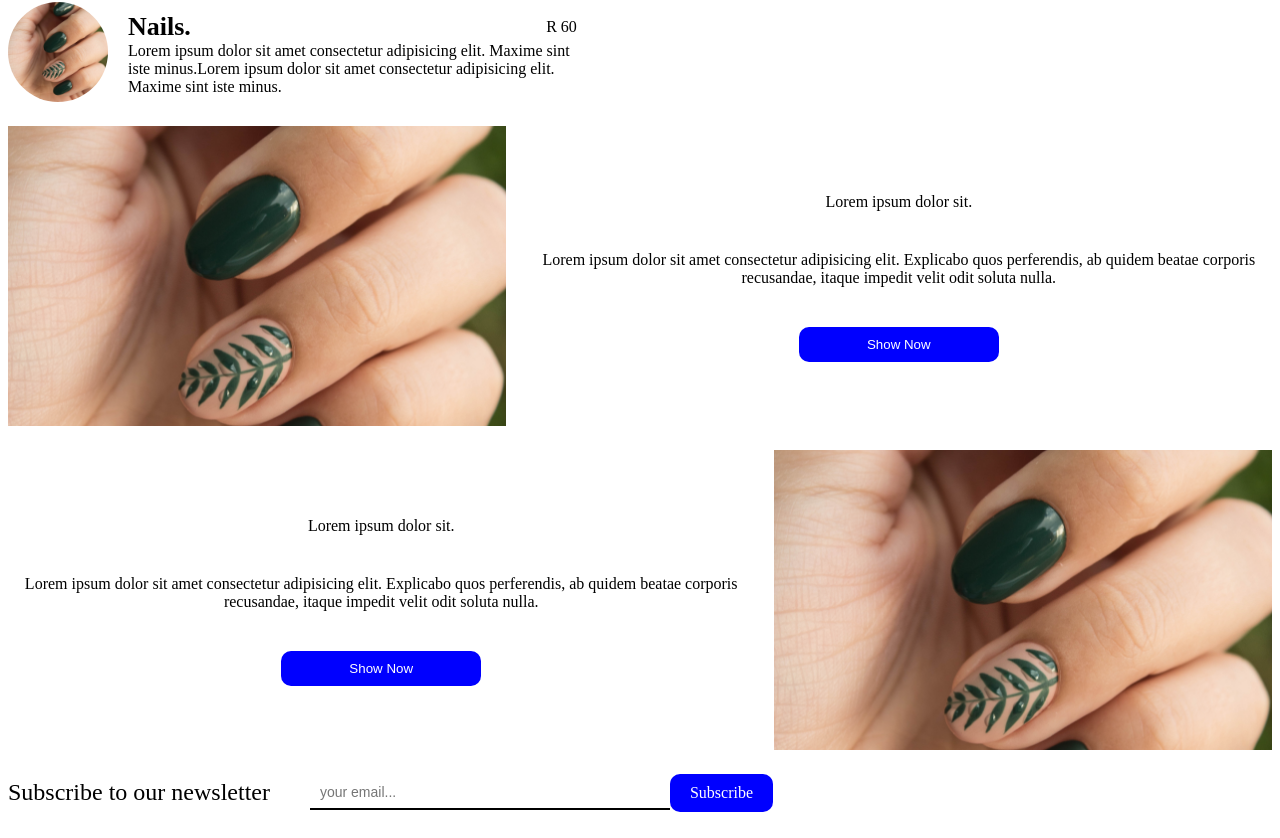
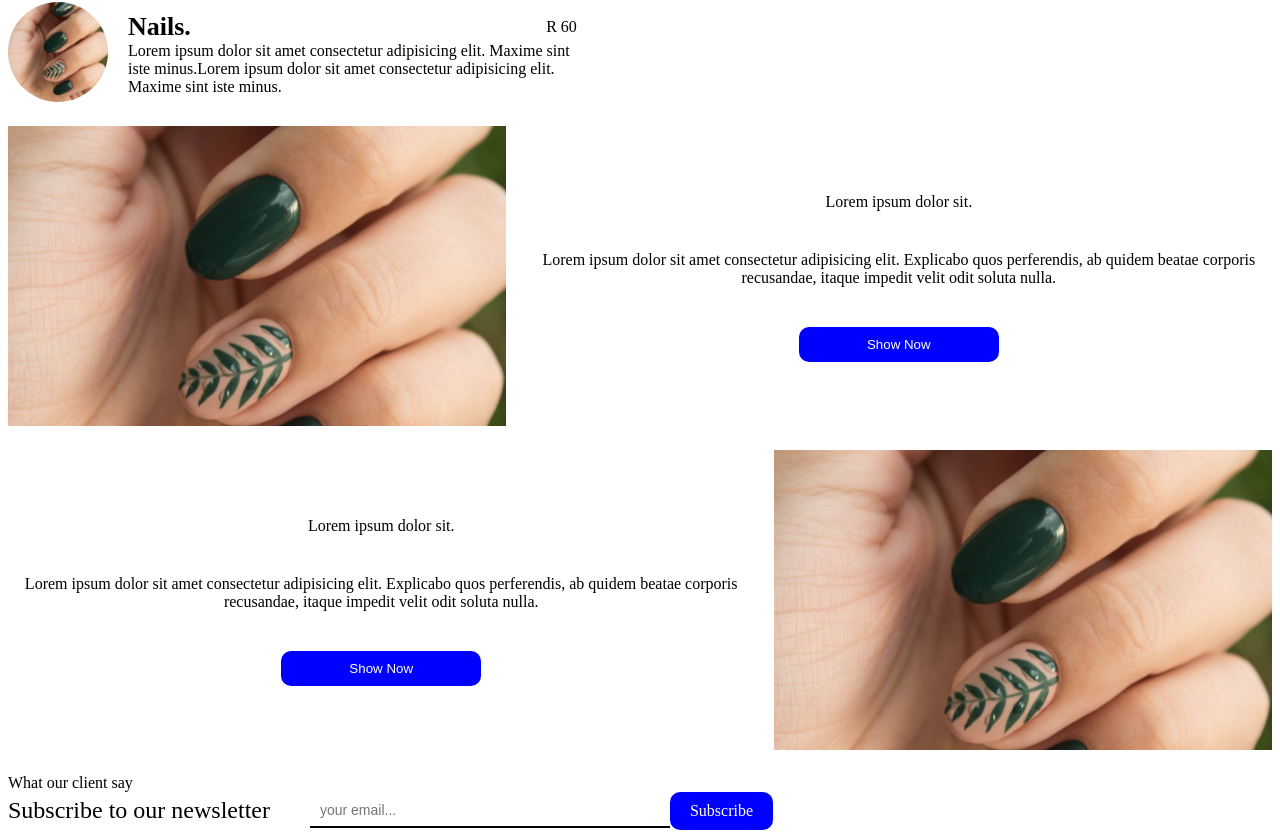
Before and after one commit to isaac-kg/salon, a React (Vite) app: page / in a window 1280 px wide. Shown: the part 999-1837 px from the top of the page. Built offline with nearby package versions, Linux system fonts and the light colour scheme.

Commit message:
testimonials

```diff
--- a/src/App.jsx
+++ b/src/App.jsx
@@ -4,6 +4,7 @@
 import Contact from './components/contact'
 import Offer from './components/offers'
 import ProductBooking from './components/productBooking'
+import Testimonial from './components/testimonial'
 
 function App() {
 
@@ -26,6 +27,7 @@
         image={"src/assets/nails.jpg"}
       />
       <ProductBooking />
+      <Testimonial />
       <Contact />
     </div>
   )
--- /dev/null
+++ b/src/components/testimonial/index.tsx
@@ -0,0 +1,16 @@
+
+
+const Testimonial = () => {
+	return (
+		<div>
+			<div className="testimonial__title">
+				What our client say
+			</div>
+			<div className="test">
+
+			</div>
+		</div>
+	)
+}
+
+export default Testimonial;
```
Also changed, not shown: src/components/testimonial/style.css (added).
